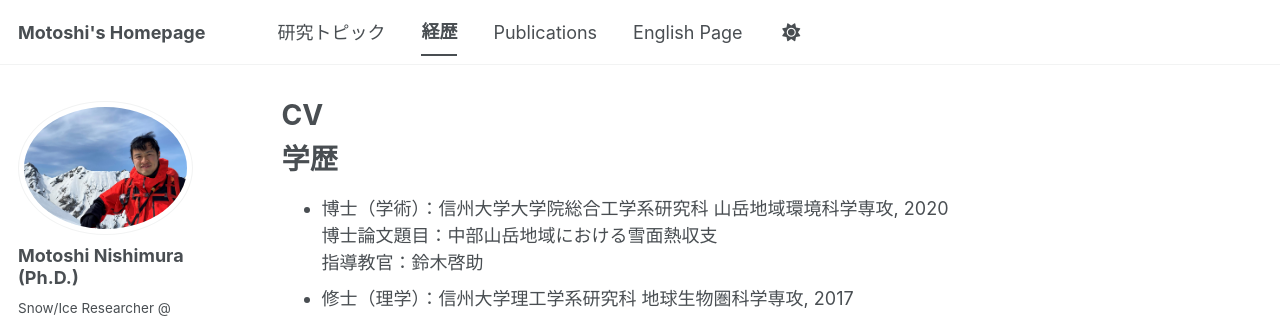
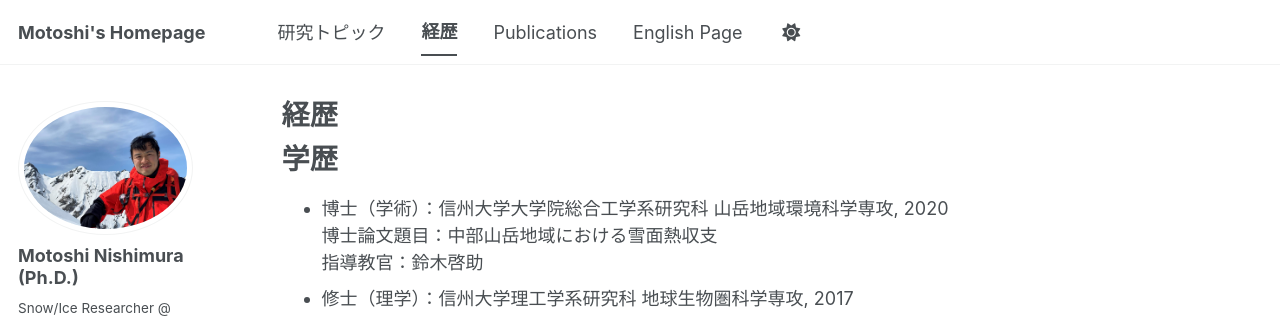
Before and after one commit to MotoshiNishimura/MotoshiNishimura.github.io, a Jekyll site: the page built from _pages/cv.md, in a window 1280 px wide and 1050 px high. Shown: the top 318 px of the window. Built offline with Jekyll 4.4.1, drawn with Linux system fonts in a browser that asks for light colours; some web fonts are replaced; a script bundle is joined from its source files by our own code; library files that are not in the unit come from our copies.

Commit message:
Change CV title to Japanese '経歴'

```diff
--- a/_pages/cv.md
+++ b/_pages/cv.md
@@ -1,6 +1,6 @@
 ---
 layout: archive
-title: "CV"
+title: "経歴"
 permalink: /cv/
 author_profile: true
 redirect_from:
```
